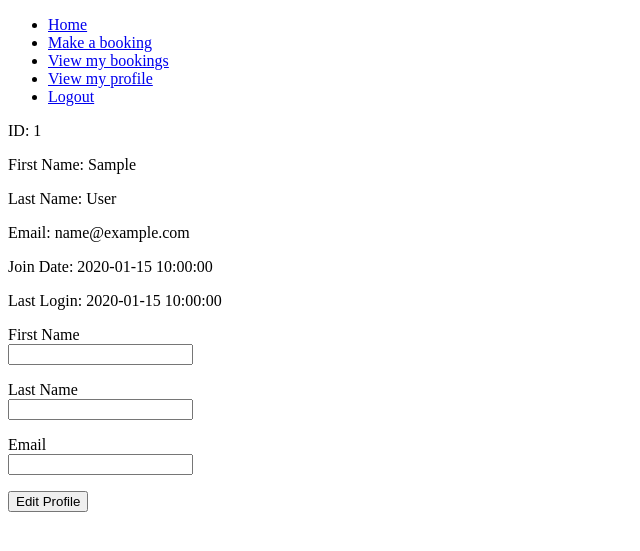
After one commit to Struanjh/booking-app, a Flask app: page /myprofile/1 in a window 1280 px wide. The commit adds this page. Shown: the top 551 px of the page, without its empty margins (0-640 px from the left). Run offline with Flask 3, Linux system fonts and the light colour scheme; a user stored in the database is signed in; tables that the repository leaves empty hold one stand-in row (values such as "Sample post").

Commit message:
View user profiles, view user bookings

```diff
--- a/app/forms.py
+++ b/app/forms.py
@@ -23,3 +23,9 @@ class RegisterForm(FlaskForm):
         user = User.query.filter_by(email=email.data).first()
         if user is not None:
             raise ValidationError('Please use a different email')
+
+class EditProfileForm(FlaskForm):
+    first_name = StringField('First Name', validators=[DataRequired()])
+    last_name = StringField('Last Name', validators=[DataRequired()])
+    email = StringField('Email', validators=[DataRequired(), Email()])
+    submit = SubmitField('Edit Profile')
--- a/app/routes.py
+++ b/app/routes.py
@@ -4,11 +4,10 @@ from werkzeug.urls import url_parse
 from datetime import datetime, timedelta
 import pytz
 from app import app, db
-from app.forms import LoginForm, RegisterForm
+from app.forms import LoginForm, RegisterForm, EditProfileForm
 from app.models import User, Role, EnglishClasses
 
 @app.route('/')
-@login_required
 def home():
     return render_template('index.html', title='Home')
 
@@ -102,5 +101,37 @@ def makeBooking():
 
 
 @app.route('/cancelbooking', methods=['POST'])
+@login_required
 def cancelBooking():
-    pass
+    data = request.get_json()
+    classId = int(data['classId'])
+    targetClass = EnglishClasses.query.get(classId)
+    if not current_user.classes.filter_by(id=classId).first():
+        msg = 'You have not booked this class yet'
+    else:
+        targetClass.students.remove(current_user)
+        db.session.commit()
+        msg = 'Booking cancelled'
+    return jsonify(
+        {
+            message: msg,
+            studentCount: targetClass.students.count()
+        }
+    )
+
+
+@app.route('/mybookings')
+@login_required
+def myBookings():
+    userClasses = current_user.classes.all()
+    return render_template('mybookings.html', userClasses=userClasses, currtime = datetime.utcnow())
+
+@app.route('/myprofile/<int:id>')
+@login_required
+def myProfile(id):
+    form = EditProfileForm()
+    user = User.query.filter_by(id=id).first()
+    if not user:
+        flash('User not found')
+        return redirect(url_for('home'))
+    return render_template('myprofile.html', user=user, form=form)
--- a/app/templates/base.html
+++ b/app/templates/base.html
@@ -11,18 +11,18 @@
     {% endif %}
 </head>
 <body>
-    <h2>
-    Hello {{ current_user.email }}
-    </h2>
     <header>
         <ul>
             <li><a href="{{ url_for('home') }}">Home</a></li>
             {% if current_user.is_anonymous %}
             <li><a href="{{ url_for('login') }}">Login</a></li>
+            <li><a href="{{ url_for('register') }}">Register</a></li>
             {% else %}
+            <li><a href="{{ url_for('bookings')}}">Make a booking</a></li>
+            <li><a href="{{ url_for('myBookings') }}">View my bookings</a></li>
+            <li><a href="{{ url_for('myProfile', id=current_user.id)}}">View my profile</a></li>
             <li><a href="{{ url_for('logout') }}">Logout</a></li>
             {% endif %}
-            <li><a href="{{ url_for('register') }}">Register</a></li>
         </ul>
     </header>
     {% with messages = get_flashed_messages() %}
@@ -39,8 +39,5 @@
     <footer></footer>
 </body>
 {% block scripts %}
-    <script>
-        console.log('Hello Scripts');
-    </script>
 {% endblock %}
 </html>
--- /dev/null
+++ b/app/templates/myprofile.html
@@ -0,0 +1,44 @@
+{% extends "base.html" %}
+
+<!--If Admin then other fields will be available to Edit (like override PW)-->
+
+{% block content %}
+
+<div class="user-info">
+    <p>ID: {{ user.id }}</p>
+    <p>First Name: {{ user.first_name }}</p>
+    <p>Last Name: {{ user.last_name }}</p>
+    <p>Email: {{ user.email }}</p>
+    <p>Join Date: {{ user.join_date }}</p>
+    <p>Last Login: {{ user.last_login }}</p>
+</div>
+
+<form action="" method="post" novalidate>
+    {{ form.hidden_tag() }}
+    <p>
+        {{ form.first_name.label }} <br>
+        {{ form.first_name() }} <br>
+        {% for error in form.first_name.errors %}
+        <span>{{ error }}</span>
+        {% endfor %}
+     </p>
+    <p>
+       {{ form.last_name.label }} <br>
+       {{ form.last_name() }} <br>
+       {% for error in form.last_name.errors %}
+       <span>{{ error }}</span>
+       {% endfor %}
+    </p>
+    <p>
+       {{ form.email.label }} <br>
+       {{ form.email() }} <br>
+       {% for error in form.email.errors %}
+       <span>{{ error }}</span>
+       {% endfor %}
+    </p>
+    <p>
+        {{ form.submit() }}
+    </p>
+</form>
+
+{% endblock %}
```
Also changed, not shown: app/templates/index.html (+6 -1 lines), app/templates/mybookings.html (added, +21 -0 lines), app/static/home_img.jpg (added), 1 other file.
